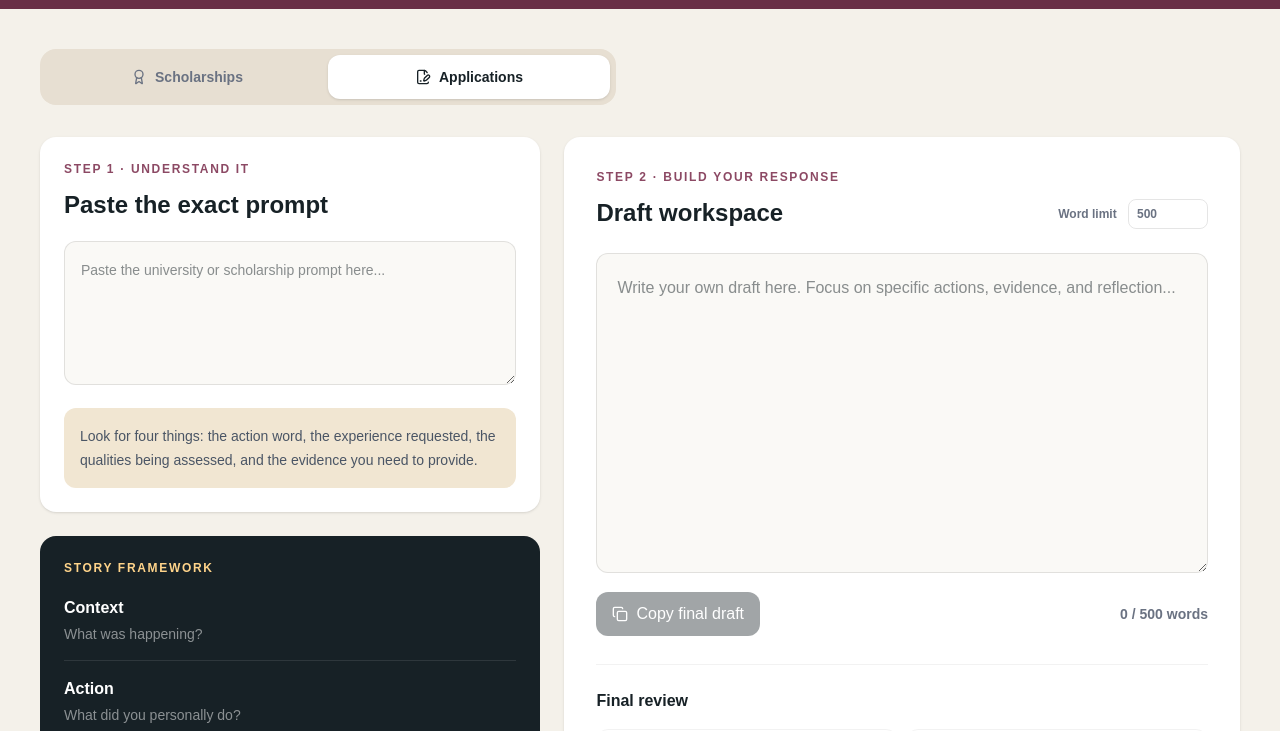
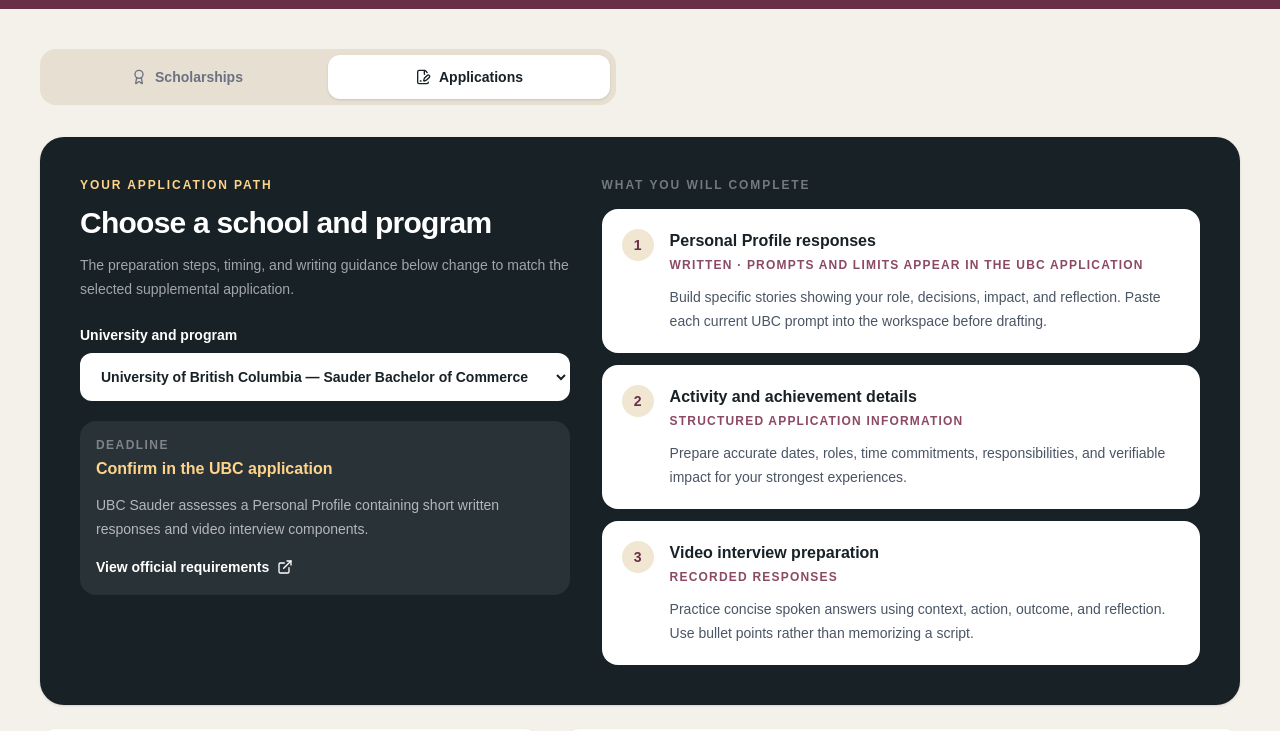
Before and after one commit to jordanwong1188-star/UniPath, a Next.js app in the folder unipath/: page /applications in a window 1280 px wide. Shown: the part 500-1231 px from the top of the page. Built offline with nearby package versions, Linux system fonts and the light colour scheme.

Commit message:
Add program-specific supplemental application paths

```diff
--- a/unipath/app/application-hub/page.tsx
+++ b/unipath/app/application-hub/page.tsx
@@ -13,6 +13,45 @@ const scholarships = [
 
 const reviewItems = ["I answered every part of the prompt", "I used a specific example", "I explained my personal contribution", "I showed impact with evidence", "I included reflection or growth", "My writing sounds like me", "I stayed within the word limit"];
 
+const applicationProfiles = [
+  {
+    id: "ubc-sauder-bcom", university: "University of British Columbia", program: "Sauder Bachelor of Commerce", deadline: "Confirm in the UBC application", source: "https://www.sauder.ubc.ca/programs/bachelors-degrees/bachelor-commerce/program-admission",
+    note: "UBC Sauder assesses a Personal Profile containing short written responses and video interview components.",
+    components: [
+      { title: "Personal Profile responses", format: "Written · prompts and limits appear in the UBC application", help: "Build specific stories showing your role, decisions, impact, and reflection. Paste each current UBC prompt into the workspace before drafting." },
+      { title: "Activity and achievement details", format: "Structured application information", help: "Prepare accurate dates, roles, time commitments, responsibilities, and verifiable impact for your strongest experiences." },
+      { title: "Video interview preparation", format: "Recorded responses", help: "Practice concise spoken answers using context, action, outcome, and reflection. Use bullet points rather than memorizing a script." },
+    ],
+  },
+  {
+    id: "queens-commerce", university: "Queen's University", program: "Smith Bachelor of Commerce", deadline: "February 15, 2027", source: "https://smith.queensu.ca/bcom/program-details/supplementary-application.php",
+    note: "Queen's Commerce uses Kira Talent. Questions are randomly assigned and are not released in advance.",
+    components: [
+      { title: "Timed written response", format: "10 minutes to write and submit", help: "Practice quickly choosing one relevant example, answering the question directly, explaining your decisions, and ending with meaningful learning." },
+      { title: "Timed video response", format: "2 minutes preparation · 2 minutes recording", help: "Practice speaking naturally under time pressure. Show initiative, adaptability, respect for others, ownership, impact, and reflection." },
+      { title: "Technical and practice check", format: "Kira Talent practice required", help: "Use the official practice environment, check camera and microphone access, choose a quiet location, and keep your Queen's ID ready." },
+    ],
+  },
+  {
+    id: "rotman-commerce", university: "University of Toronto", program: "Rotman Commerce", deadline: "Confirm in Join U of T", source: "https://rotmancommerce.utoronto.ca/future-students/our-supplemental-application/",
+    note: "Rotman Commerce provides its current written and video instructions through the Join U of T portal and Kira Talent.",
+    components: [
+      { title: "Written response preparation", format: "Kira Talent · current format shown in applicant portal", help: "Paste the live prompt from your portal, identify every part of it, and prepare a direct response supported by one detailed example." },
+      { title: "Video response preparation", format: "Recorded interview component", help: "Create a flexible bank of examples covering teamwork, leadership, setbacks, decision-making, and interest in business." },
+      { title: "Practice sessions", format: "Unlimited official practice sessions", help: "Use the practice environment to become comfortable with timing and technology without memorizing an answer." },
+    ],
+  },
+  {
+    id: "schulich-bba", university: "York University", program: "Schulich BBA", deadline: "February 1, 2027 · 11:59 p.m. ET", source: "https://schulich.yorku.ca/admissions/suppapp/",
+    note: "Schulich requires a Leadership Profile before applicants continue to the timed writing and video components.",
+    components: [
+      { title: "Leadership Profile", format: "3–5 experiences · references required", help: "Record each experience, your role, organization, dates, responsibilities, impact, growth, and a reference who can verify it." },
+      { title: "Timed writing exercise", format: "Kira Talent", help: "Practice answering directly with a clear example that demonstrates initiative, collaboration, integrity, resilience, or resourcefulness." },
+      { title: "Video interviews", format: "Kira Talent", help: "Prepare a varied story bank and practice concise, natural delivery. Upload the completed Leadership Profile before beginning timed components." },
+    ],
+  },
+] as const;
+
 export function ApplicationHub({ mode }: { mode: "scholarships" | "applications" }) {
   const [query, setQuery] = useState("");
   const [focus, setFocus] = useState("All");
@@ -21,6 +60,7 @@ export function ApplicationHub({ mode }: { mode: "scholarships" | "applications"
   const [limit, setLimit] = useState(500);
   const [checked, setChecked] = useState<string[]>([]);
   const [copied, setCopied] = useState(false);
+  const [applicationId, setApplicationId] = useState(applicationProfiles[0].id as string);
 
   const results = useMemo(() => scholarships.filter((item) => {
     const text = `${item.name} ${item.focus} ${item.eligibility} ${item.tag}`.toLowerCase();
@@ -28,6 +68,7 @@ export function ApplicationHub({ mode }: { mode: "scholarships" | "applications"
   }), [focus, query]);
 
   const wordCount = draft.trim() ? draft.trim().split(/\s+/).length : 0;
+  const selectedApplication = applicationProfiles.find(item => item.id === applicationId) ?? applicationProfiles[0];
 
   return <main className="min-h-screen bg-[#f4f1ea] text-[#172126]">
     <header className="border-b border-black/5 bg-white">
@@ -63,9 +104,36 @@ export function ApplicationHub({ mode }: { mode: "scholarships" | "applications"
           <div className="flex flex-col justify-between gap-5 sm:flex-row sm:items-start"><div><span className="rounded-full bg-[#f1e6d2] px-3 py-1 text-xs font-semibold">{item.tag}</span><h2 className="mt-4 text-2xl font-semibold">{item.name}</h2><p className="mt-2 text-sm font-semibold text-[#8c4964]">{item.value}</p></div><a href={item.url} target="_blank" rel="noreferrer" className="inline-flex shrink-0 items-center gap-2 rounded-xl bg-[#172126] px-4 py-3 text-sm font-semibold text-white">Official source <ExternalLink className="h-4 w-4" /></a></div>
           <div className="mt-6 grid gap-5 border-t border-black/5 pt-5 sm:grid-cols-3"><div><p className="text-xs font-semibold uppercase tracking-[0.12em] text-gray-400">Recognizes</p><p className="mt-2 text-sm leading-6 text-gray-600">{item.focus}</p></div><div><p className="text-xs font-semibold uppercase tracking-[0.12em] text-gray-400">Eligibility</p><p className="mt-2 text-sm leading-6 text-gray-600">{item.eligibility}</p></div><div><p className="text-xs font-semibold uppercase tracking-[0.12em] text-gray-400">Timing</p><p className="mt-2 text-sm leading-6 text-gray-600">{item.deadline}</p></div></div>
         </article>)}</div>
-      </div> : <div className="mt-8 grid gap-6 xl:grid-cols-[1fr_1.35fr]">
+      </div> : <div className="mt-8">
+        <section className="overflow-hidden rounded-3xl bg-[#172126] text-white shadow-sm">
+          <div className="grid gap-8 p-6 sm:p-8 lg:grid-cols-[0.9fr_1.1fr] lg:p-10">
+            <div>
+              <p className="text-xs font-semibold uppercase tracking-[0.16em] text-[#ffd48a]">Your application path</p>
+              <h2 className="mt-3 text-3xl font-semibold tracking-tight">Choose a school and program</h2>
+              <p className="mt-3 max-w-xl text-sm leading-6 text-white/60">The preparation steps, timing, and writing guidance below change to match the selected supplemental application.</p>
+              <label htmlFor="application-profile" className="mt-6 block text-sm font-semibold">University and program</label>
+              <select id="application-profile" value={applicationId} onChange={e => setApplicationId(e.target.value)} className="mt-2 w-full cursor-pointer rounded-xl border border-white/15 bg-white px-4 py-3.5 text-sm font-semibold text-[#172126] outline-none focus:ring-2 focus:ring-[#ffd48a]">
+                {applicationProfiles.map(item => <option key={item.id} value={item.id}>{item.university} — {item.program}</option>)}
+              </select>
+              <div className="mt-5 rounded-2xl bg-white/8 p-4">
+                <p className="text-xs font-semibold uppercase tracking-[0.12em] text-white/40">Deadline</p>
+                <p className="mt-1 font-semibold text-[#ffd48a]">{selectedApplication.deadline}</p>
+                <p className="mt-3 text-sm leading-6 text-white/65">{selectedApplication.note}</p>
+                <a href={selectedApplication.source} target="_blank" rel="noreferrer" className="mt-4 inline-flex items-center gap-2 text-sm font-semibold text-white underline decoration-white/30 underline-offset-4 hover:decoration-white">View official requirements <ExternalLink className="h-4 w-4" /></a>
+              </div>
+            </div>
+            <div>
+              <p className="text-xs font-semibold uppercase tracking-[0.16em] text-white/40">What you will complete</p>
+              <div className="mt-4 space-y-3">{selectedApplication.components.map((component, index) => <article key={component.title} className="rounded-2xl bg-white p-5 text-[#172126]">
+                <div className="flex items-start gap-4"><span className="flex h-8 w-8 shrink-0 items-center justify-center rounded-full bg-[#f1e6d2] text-sm font-bold text-[#692f46]">{index + 1}</span><div><h3 className="font-semibold">{component.title}</h3><p className="mt-1 text-xs font-semibold uppercase tracking-[0.1em] text-[#8c4964]">{component.format}</p><p className="mt-3 text-sm leading-6 text-gray-600">{component.help}</p></div></div>
+              </article>)}</div>
+            </div>
+          </div>
+        </section>
+
+        <div className="mt-6 grid gap-6 xl:grid-cols-[1fr_1.35fr]">
         <div className="space-y-6">
-          <section className="rounded-2xl bg-white p-6 shadow-sm"><p className="text-xs font-semibold uppercase tracking-[0.14em] text-[#8c4964]">Step 1 · Understand it</p><h2 className="mt-3 text-2xl font-semibold">Paste the exact prompt</h2><textarea value={prompt} onChange={e => setPrompt(e.target.value)} placeholder="Paste the university or scholarship prompt here..." className="mt-5 min-h-36 w-full resize-y rounded-xl border border-black/10 bg-[#faf9f6] p-4 text-sm leading-6 outline-none focus:border-[#8c4964]" /><div className="mt-4 rounded-xl bg-[#f1e6d2] p-4 text-sm leading-6 text-gray-600">Look for four things: the action word, the experience requested, the qualities being assessed, and the evidence you need to provide.</div></section>
+          <section className="rounded-2xl bg-white p-6 shadow-sm"><p className="text-xs font-semibold uppercase tracking-[0.14em] text-[#8c4964]">Step 1 · Understand it</p><h2 className="mt-3 text-2xl font-semibold">Paste the exact prompt</h2><p className="mt-2 text-sm text-gray-500">Working on: {selectedApplication.university} · {selectedApplication.program}</p><textarea value={prompt} onChange={e => setPrompt(e.target.value)} placeholder={`Paste the current ${selectedApplication.program} prompt from your applicant portal here...`} className="mt-5 min-h-36 w-full resize-y rounded-xl border border-black/10 bg-[#faf9f6] p-4 text-sm leading-6 outline-none focus:border-[#8c4964]" /><div className="mt-4 rounded-xl bg-[#f1e6d2] p-4 text-sm leading-6 text-gray-600">Look for four things: the action word, the experience requested, the qualities being assessed, and the evidence you need to provide.</div></section>
           <section className="rounded-2xl bg-[#172126] p-6 text-white"><p className="text-xs font-semibold uppercase tracking-[0.14em] text-[#ffd48a]">Story framework</p><div className="mt-5 space-y-4">{[["Context","What was happening?"],["Action","What did you personally do?"],["Impact","What changed, and how do you know?"],["Reflection","What did you learn or carry forward?"]].map(([title, help]) => <div key={title} className="border-b border-white/10 pb-4"><p className="font-semibold">{title}</p><p className="mt-1 text-sm text-white/50">{help}</p></div>)}</div></section>
         </div>
         <section className="rounded-2xl bg-white p-6 shadow-sm sm:p-8"><div className="flex flex-wrap items-end justify-between gap-4"><div><p className="text-xs font-semibold uppercase tracking-[0.14em] text-[#8c4964]">Step 2 · Build your response</p><h2 className="mt-3 text-2xl font-semibold">Draft workspace</h2></div><label className="text-xs font-semibold text-gray-500">Word limit <input type="number" min="50" value={limit} onChange={e => setLimit(Number(e.target.value))} className="ml-2 w-20 rounded-lg border border-black/10 px-2 py-1.5" /></label></div>
@@ -73,6 +141,7 @@ export function ApplicationHub({ mode }: { mode: "scholarships" | "applications"
           <div className="mt-3 flex items-center justify-between gap-4"><button type="button" disabled={!draft.trim()} onClick={async () => { await navigator.clipboard.writeText(draft); setCopied(true); window.setTimeout(() => setCopied(false), 1800); }} className="inline-flex cursor-pointer items-center gap-2 rounded-xl bg-[#172126] px-4 py-2.5 text-sm font-semibold text-white disabled:cursor-not-allowed disabled:opacity-40">{copied ? <Check className="h-4 w-4" /> : <Copy className="h-4 w-4" />}{copied ? "Copied" : "Copy final draft"}</button><span className={`text-sm font-semibold ${wordCount > limit ? "text-red-600" : "text-gray-500"}`}>{wordCount} / {limit} words</span></div>
           <div className="mt-7 border-t border-black/5 pt-6"><h3 className="font-semibold">Final review</h3><div className="mt-4 grid gap-2 sm:grid-cols-2">{reviewItems.map(item => <button type="button" key={item} onClick={() => setChecked(current => current.includes(item) ? current.filter(x => x !== item) : [...current, item])} className={`flex cursor-pointer items-start gap-2 rounded-xl border p-3 text-left text-sm ${checked.includes(item) ? "border-[#8c4964]/20 bg-[#f7edf1]" : "border-black/5"}`}><CheckCircle2 className={`mt-0.5 h-4 w-4 shrink-0 ${checked.includes(item) ? "text-[#8c4964]" : "text-gray-300"}`} />{item}</button>)}</div></div>
         </section>
+        </div>
       </div>}
       <div className="mt-10 flex items-center justify-between rounded-2xl bg-[#e7dfd2] p-5 text-sm text-gray-600"><span>Always confirm eligibility, prompts, and deadlines with the official source.</span><Link href="/deadlines" className="inline-flex items-center gap-1 font-semibold text-[#172126]">Deadline planner <ArrowRight className="h-4 w-4" /></Link></div>
     </section>
```
